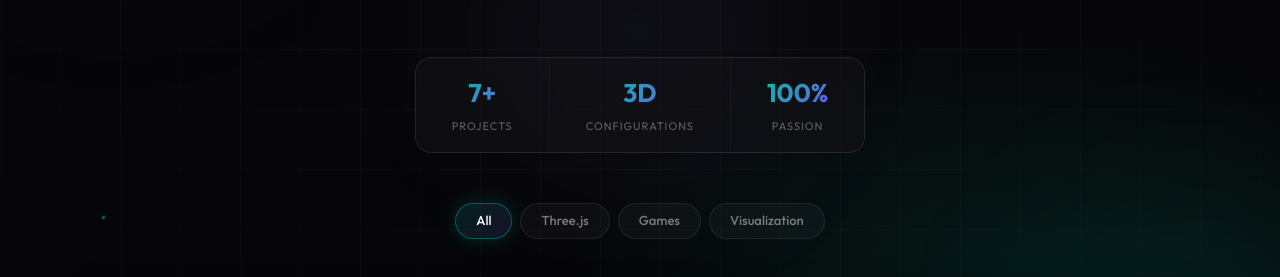
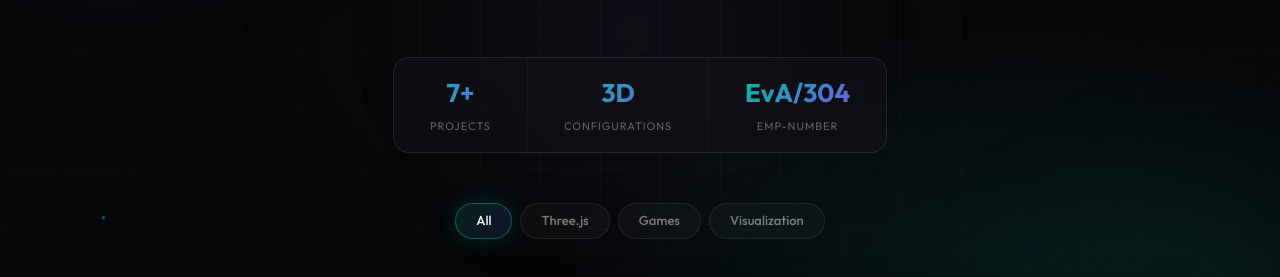
Before and after one commit to ashutoshdash-eva/ProjectHub, a website: page index.html in a window 1280 px wide. Shown: the part 371-648 px from the top of the page. Drawn offline with nearby package versions, Linux system fonts and the light colour scheme.

Commit message:
made some changes in UI

```diff
--- a/index.html
+++ b/index.html
@@ -636,8 +636,8 @@
                 <span class="stat-label">Configurations</span>
             </div>
             <div class="stat-item">
-                <span class="stat-num">100%</span>
-                <span class="stat-label">Passion</span>
+                <span class="stat-num">EvA/304</span>
+                <span class="stat-label">Emp-Number</span>
             </div>
         </div>
 
```
